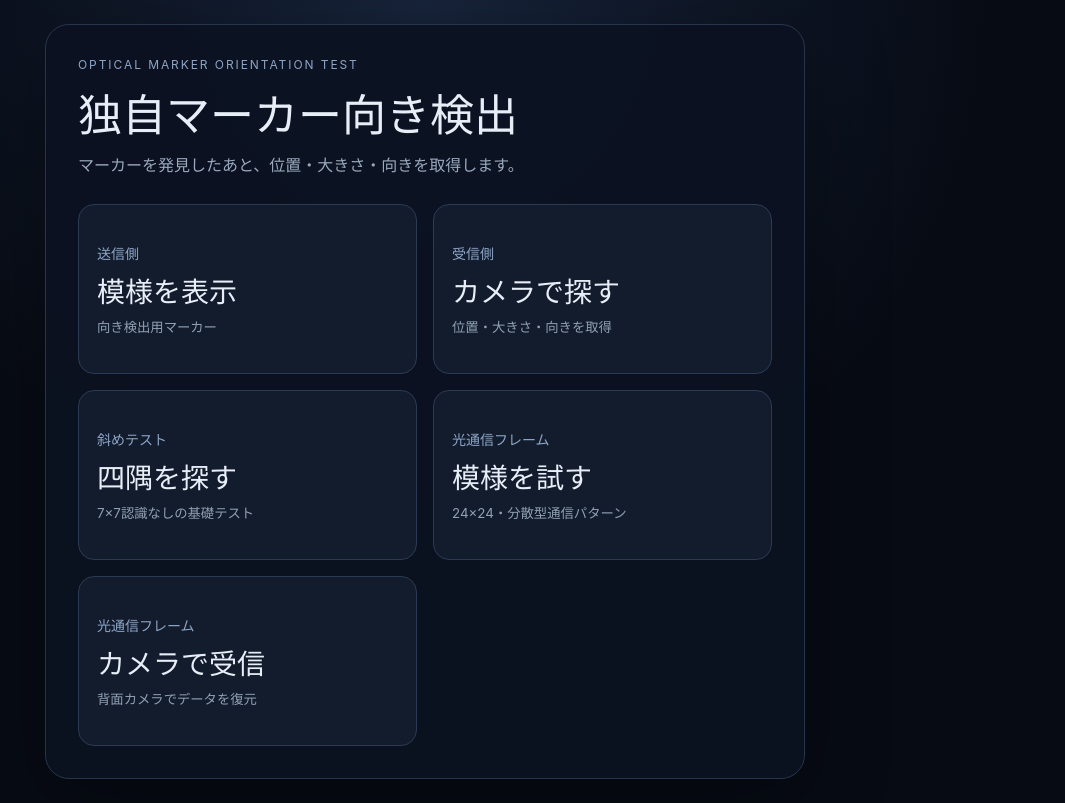
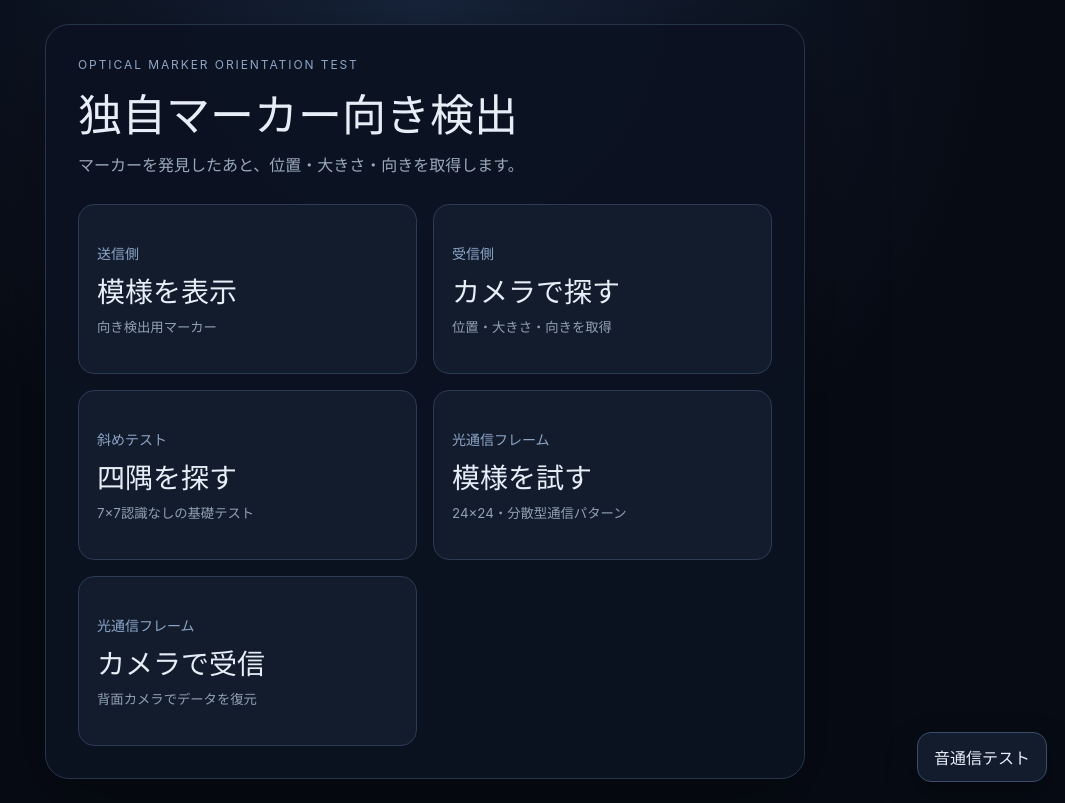
Before and after one commit to 1453manamana5-web/webrtc-offline-test, a React (Vite) app: page / in a window 1280 px wide. Shown: the whole page, without its empty margins (215-1280 px from the left). Built offline with nearby package versions, Linux system fonts and the light colour scheme.

Commit message:
Integrate acoustic test into the existing site

```diff
--- a/src/main.tsx
+++ b/src/main.tsx
@@ -1,10 +1,99 @@
-import { StrictMode } from "react";
+import { StrictMode, useState } from "react";
 import { createRoot } from "react-dom/client";
 import "./index.css";
 import App from "./App";
 
+function AudioTestLauncher() {
+  const [open, setOpen] = useState(false);
+
+  return (
+    <>
+      <button
+        type="button"
+        onClick={() => setOpen(true)}
+        style={{
+          position: "fixed",
+          right: 18,
+          bottom: 18,
+          zIndex: 1000,
+          border: "1px solid #3b4d68",
+          borderRadius: 14,
+          padding: "12px 16px",
+          color: "#e8eef7",
+          background: "#121c2d",
+          boxShadow: "0 12px 30px rgba(0,0,0,.35)",
+          fontWeight: 700,
+        }}
+      >
+        音通信テスト
+      </button>
+
+      {open && (
+        <div
+          role="dialog"
+          aria-modal="true"
+          aria-label="音通信テスト"
+          style={{
+            position: "fixed",
+            inset: 0,
+            zIndex: 2000,
+            padding: 14,
+            background: "rgba(3,7,14,.88)",
+            backdropFilter: "blur(8px)",
+          }}
+        >
+          <div
+            style={{
+              position: "relative",
+              width: "100%",
+              height: "100%",
+              overflow: "hidden",
+              border: "1px solid #2b3b54",
+              borderRadius: 20,
+              background: "#07111f",
+              boxShadow: "0 24px 80px rgba(0,0,0,.5)",
+            }}
+          >
+            <button
+              type="button"
+              onClick={() => setOpen(false)}
+              aria-label="音通信テストを閉じる"
+              style={{
+                position: "absolute",
+                top: 12,
+                right: 12,
+                zIndex: 10,
+                border: "1px solid #3b4d68",
+                borderRadius: 12,
+                padding: "9px 13px",
+                color: "#f5f7fb",
+                background: "rgba(7,17,31,.9)",
+                fontWeight: 700,
+              }}
+            >
+              閉じる
+            </button>
+
+            <iframe
+              title="音通信テスト"
+              src="./audio.html"
+              style={{
+                width: "100%",
+                height: "100%",
+                border: 0,
+                background: "#07111f",
+              }}
+            />
+          </div>
+        </div>
+      )}
+    </>
+  );
+}
+
 createRoot(document.getElementById("root")!).render(
   <StrictMode>
     <App />
+    <AudioTestLauncher />
   </StrictMode>,
 );
```
